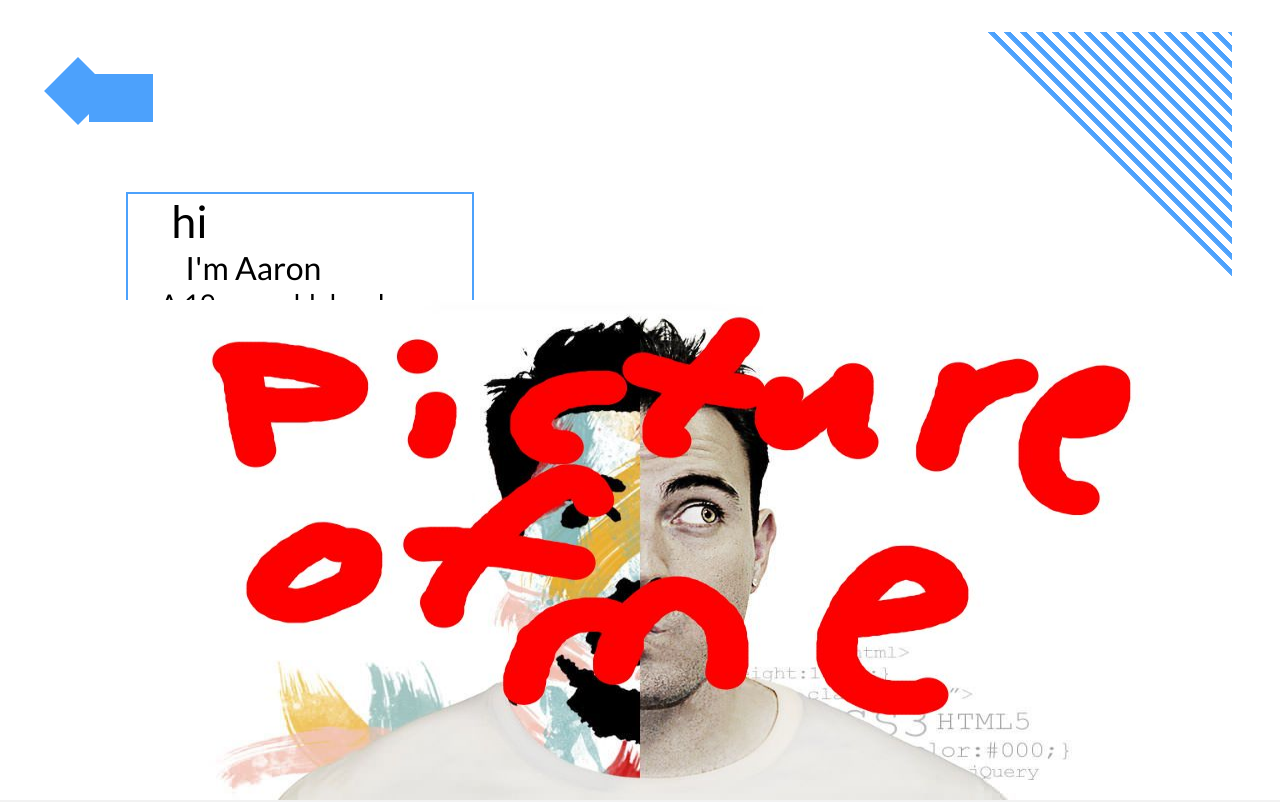
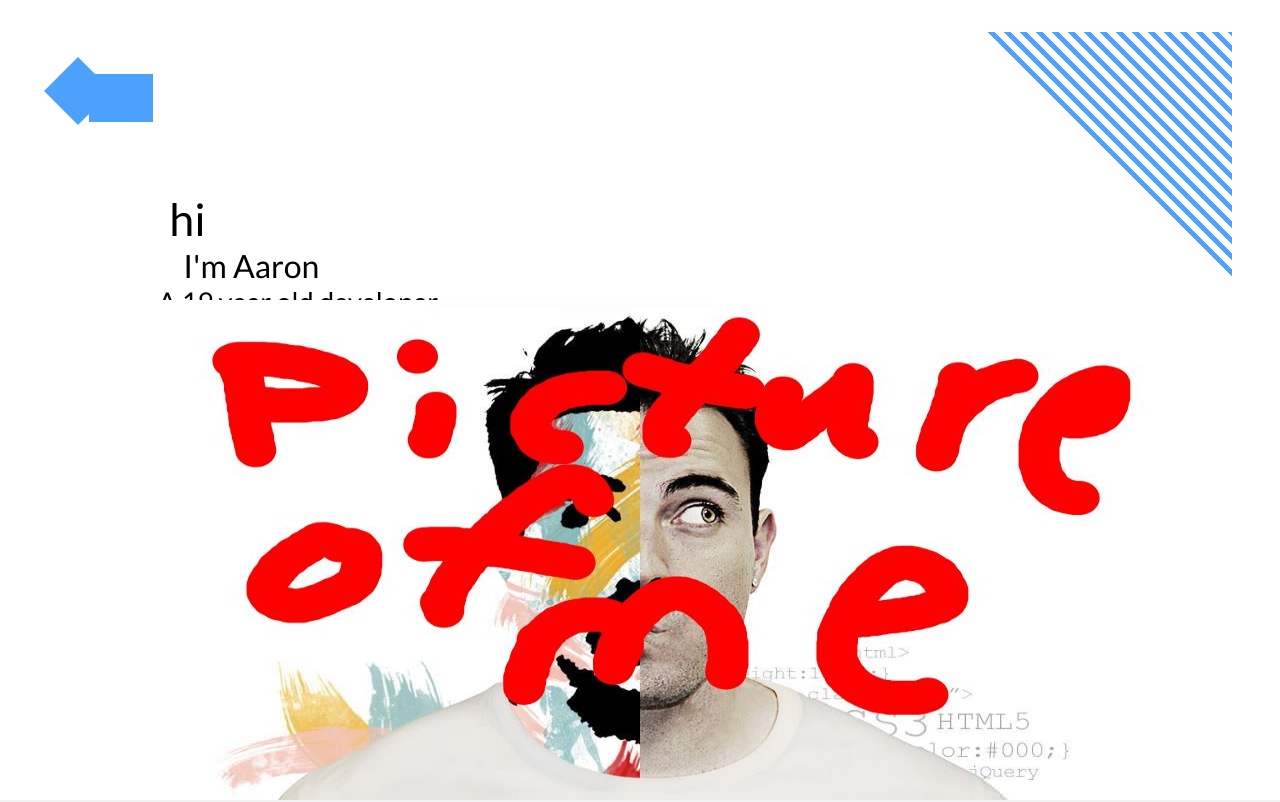
Before and after one commit to Hattorius/portfolio, a React (Vite) app: page / in a window 1280 px wide. Shown: the top 802 px of the page. Built offline with nearby package versions, Linux system fonts and the light colour scheme.

Commit message:
last update before I go to sleep

```diff
--- a/src/routes/index.tsx
+++ b/src/routes/index.tsx
@@ -300,9 +300,11 @@ const SmallIntro = styled.div`
     padding-right: 2rem;
     padding-bottom: 10px;
     transition: 450ms ease-in-out;
+    border-width: 0px;
 
     &:hover {
         transform: rotateY(0deg) rotate(-30deg);
+        border: 2px solid black;
     }
 `;
 
@@ -326,7 +328,7 @@ export const Index = () => {
         <>
             <Page>
                 <Wrapper>
-                    <SmallIntro style={{border: active ? '2px solid #f5b5f2' : '2px solid #4ca1fc'}}>
+                    <SmallIntro style={{borderColor: active ? '#f5b5f2' : '#4ca1fc'}}>
                         <Text style={{paddingLeft: '4%', fontSize: '2.8rem', width: 'max-content'}}>hi</Text>
                         <Text style={{paddingLeft: '9%', fontSize: '2rem', width: 'max-content'}}>I'm Aaron</Text>
                         <Text style={{fontSize: '1.7rem', width: 'max-content'}}>A 19 year old developer</Text>
```
